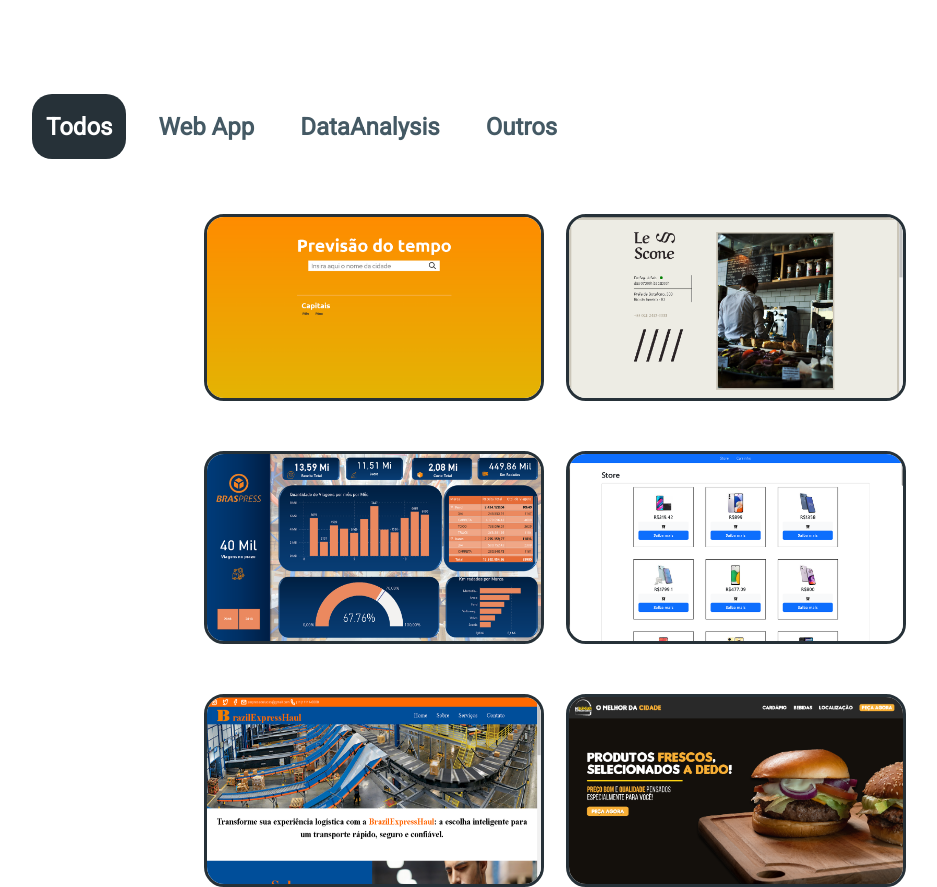
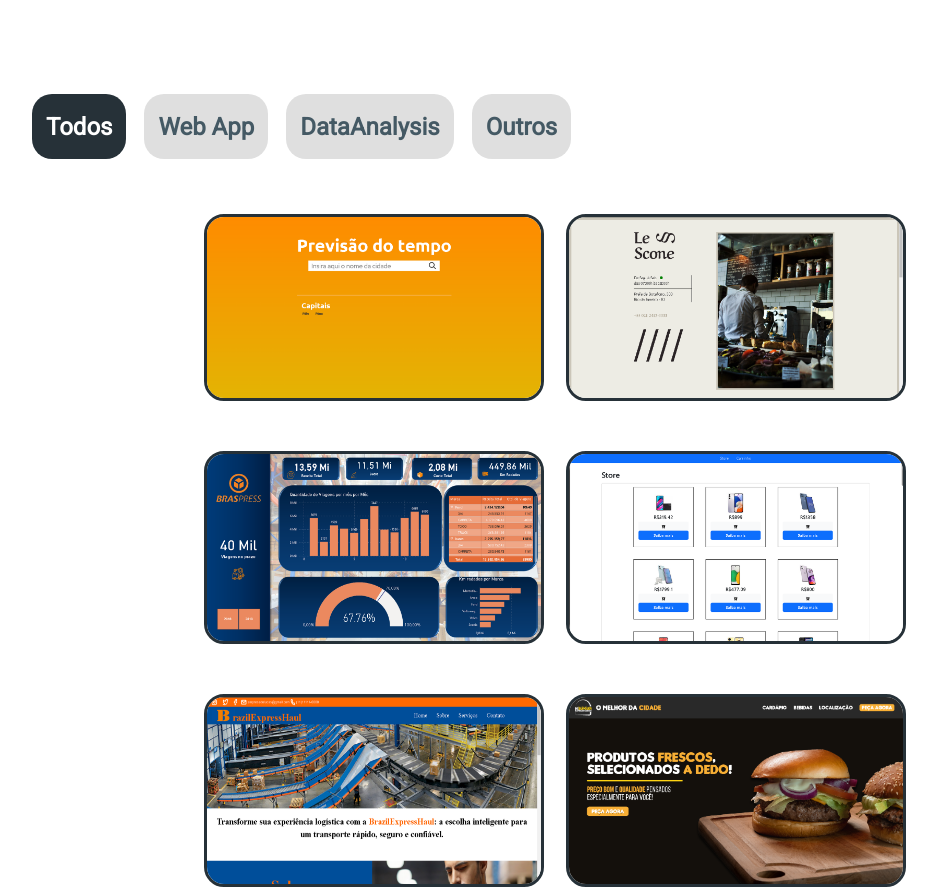
Before and after one commit to LucasPedro123/professional-portfolio, a React (Vite) app in the folder vite-project/: page / in a window 1280 px wide. Shown: the part 1751-2638 px from the top of the page, without its empty margins (203-1140 px from the left). Built offline with nearby package versions, Linux system fonts and the light colour scheme; some icons are missing.

Commit message:
feat: adding a color

```diff
--- a/vite-project/src/Assets/global.css
+++ b/vite-project/src/Assets/global.css
@@ -3,4 +3,5 @@
     --secundary: #263138;
 
     --white-main: #FFF;
+    --white-dark : #DFDFDF;
 }
```
